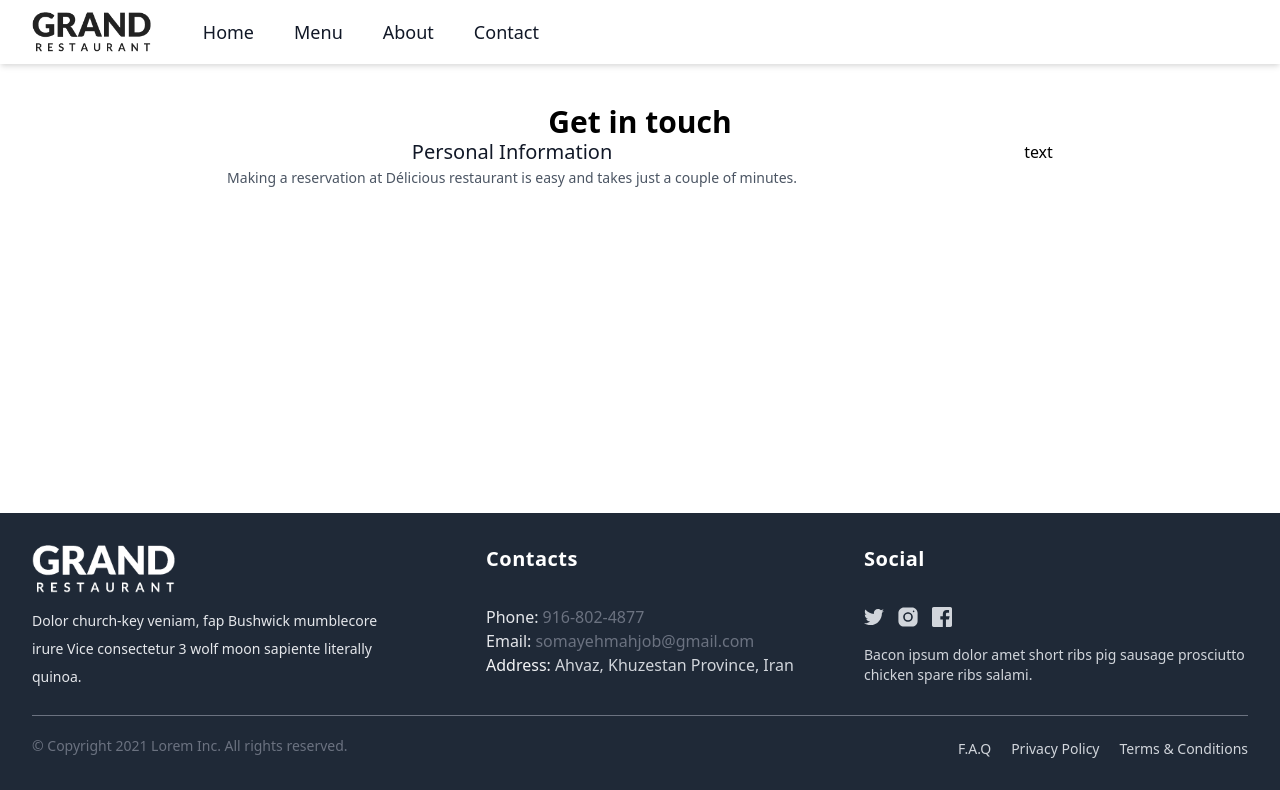
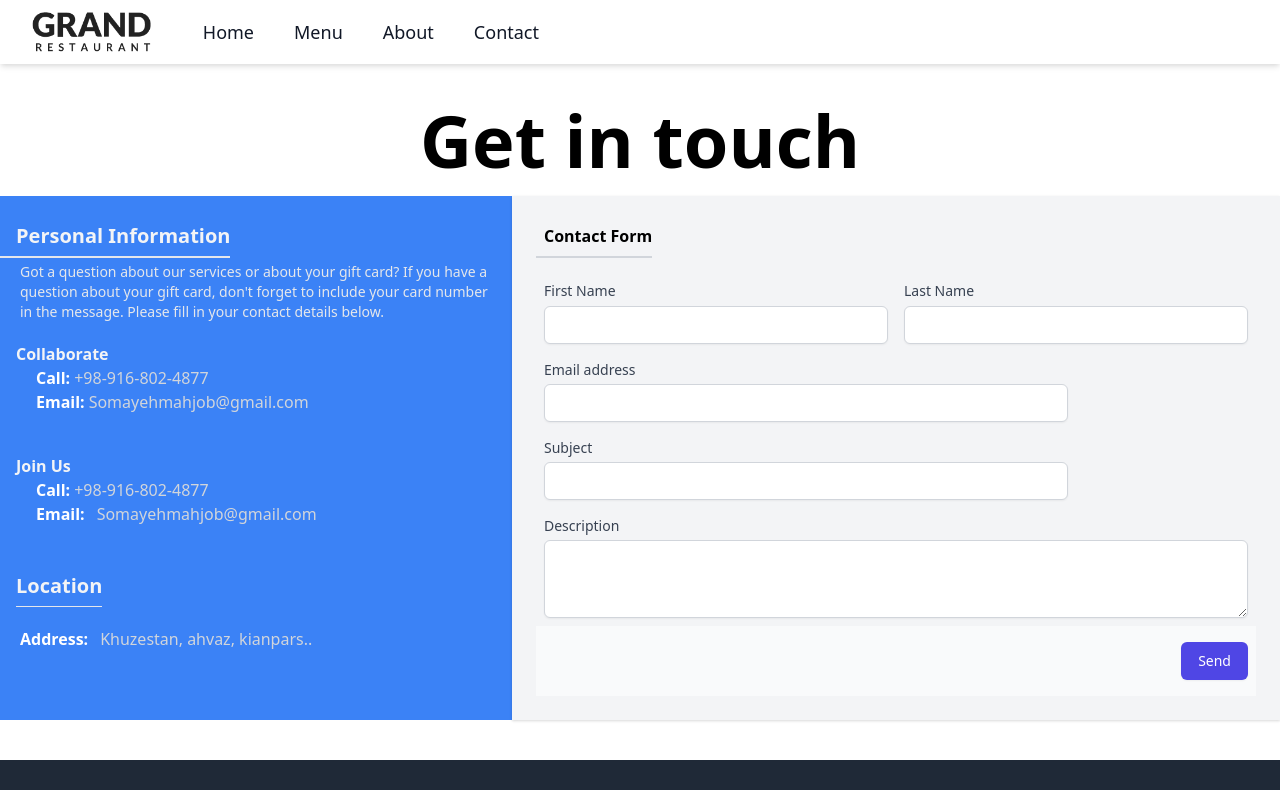
Before and after one commit to somayehmahjoob/restaurant, a React (Create React App) app: page /contact in a window 1280 px wide. Shown: the top 790 px of the page. Built offline with nearby package versions, Linux system fonts and the light colour scheme.

Commit message:
[Add] add form in contact page

```diff
--- /dev/null
+++ b/src/components/ContactFormComponent.js
@@ -0,0 +1,109 @@
+import React from 'react'
+
+const ContactFormComponent = () => {
+  return (
+    <>
+      <div className="text-left sm:px-0">
+        <form action="#" method="POST">
+          <div className="shadow overflow-hidden">
+            <div className="bg-gray-100 sm:p-6">
+              <div className="block text-left">
+                <h1 className="inline-flex font-bold pt-1 pb-2 mb-3 pl-2 border-b-2 border-transparent border-gray-300">
+                  Contact Form
+                </h1>
+              </div>
+              {/* Row first */}
+              <div className="flex flex-wrap">
+                <div className="w-full lg:w-1/2 px-2 py-2">
+                  <label
+                    htmlFor="first-name"
+                    className="block lg:inline-block text-sm font-medium text-gray-700"
+                  >
+                    First Name
+                  </label>
+                  <input
+                    type="text"
+                    name="first-name"
+                    id="first-name"
+                    autoComplete="given-name"
+                    className="mt-1 focus:ring-indigo-500 focus:border-indigo-500 block w-full shadow-sm sm:text-sm border-gray-300 rounded-md"
+                  />
+                </div>
+                <div className="w-full lg:w-1/2 px-2 py-2">
+                  <label
+                    htmlFor="last-name"
+                    className="block lg:inline-block text-sm font-medium text-gray-700"
+                  >
+                    Last Name
+                  </label>
+                  <input
+                    type="text"
+                    name="last-name"
+                    id="last-name"
+                    autoComplete="family-name"
+                    className="mt-1 focus:ring-indigo-500 focus:border-indigo-500 block w-full shadow-sm sm:text-sm border-gray-300 rounded-md"
+                  />
+                </div>
+              </div>
+              <div className="w-full px-2 py-2 md:w-3/4">
+                <label
+                  htmlFor="email-address"
+                  className="block text-sm font-medium text-gray-700"
+                >
+                  Email address
+                </label>
+                <input
+                  type="text"
+                  name="email-address"
+                  id="email-address"
+                  autoComplete="email"
+                  className="mt-1 focus:ring-indigo-500 focus:border-indigo-500 block w-full shadow-sm sm:text-sm border-gray-300 rounded-md"
+                />
+              </div>
+              <div className="w-full px-2 py-2 md:w-3/4">
+                <label
+                  htmlFor="subject-address"
+                  className="block text-sm font-medium text-gray-700"
+                >
+                  Subject
+                </label>
+                <input
+                  type="text"
+                  name="subject-address"
+                  id="subject-address"
+                  autoComplete="subject"
+                  className="mt-1 focus:ring-indigo-500 focus:border-indigo-500 block w-full shadow-sm sm:text-sm border-gray-300 rounded-md"
+                />
+              </div>
+              <div className="w-full px-2 py-2">
+                <label
+                  htmlFor="description-address"
+                  className="block text-sm font-medium text-gray-700"
+                >
+                  Description
+                </label>
+                <textarea
+                  rows={3}
+                  name="description-address"
+                  id="description-address"
+                  autoComplete="description"
+                  className="mt-1 focus:ring-indigo-500 focus:border-indigo-500 block w-full shadow-sm sm:text-sm border-gray-300 rounded-md"
+                />
+              </div>
+              <div className="px-2 py-4 bg-gray-50 text-right">
+                <button
+                  type="submit"
+                  className="inline-flex justify-center py-2 px-4 border border-transparent shadow-sm text-sm font-medium rounded-md text-white bg-indigo-600 hover:bg-indigo-700 focus:outline-none focus:ring-2 focus:ring-offset-2 focus:ring-indigo-500"
+                >
+                  Send
+                </button>
+              </div>
+            </div>
+          </div>
+        </form>
+      </div>
+    </>
+  );
+}
+
+export default ContactFormComponent
--- a/src/pages/contact.js
+++ b/src/pages/contact.js
@@ -1,26 +1,73 @@
 import React from 'react'
+import ContactFormComponent from '../components/ContactFormComponent';
 
 const contact = () => {
   return (
     <>
-      <div className="container flex-grow mt-10">
-        <h1 className="text-7xl font-bold md:text-3xl sm:text-lg">
+      <div className="flex-grow">
+        <div className="container my-10">
+          <h1 className="text-3xl mb-5 font-bold md:text-5xl lg:text-7xl">
             Get in touch
           </h1>
-        <div className="flex justify-evenly">
-          <div className="md:col-span-1">
-            <div className="px-4 sm:px-0">
-              <h3 className="text-xl font-medium leading-6 text-gray-900">
+          <div className="flex flex-wrap justify-evenly">
+            <div className="w-full xl:w-2/5 lg:w-2/5">
+              <div className="bg-blue-500 lg:h-full text-white">
+                <div className="p-5 sm:px-0 text-left">
+                  <h3 className=" pl-4 text-xl inline-flex font-extrabold border-b-2 leading-10 text-gray-100">
                     Personal Information
                   </h3>
-              <p className="mt-1 text-sm text-gray-600">
-                Making a reservation at Délicious restaurant is easy and takes
-                just a couple of minutes.
+                  <p className="mt-1 px-5 text-sm text-gray-200">
+                    Got a question about our services or about your gift card?
+                    If you have a question about your gift card, don't forget to
+                    include your card number in the message. Please fill in your
+                    contact details below.
                   </p>
+                  <div className="px-4 py-5">
+                    <h3 className="font-extrabold text-gray-100">
+                      Collaborate
+                    </h3>
+                    <div className="inline-block">
+                      <span className="mr-1 pl-5 font-bold">Call:</span>
+                      <span className="text-gray-300">+98-916-802-4877</span>
+                    </div>
+                    <div className="inline-block">
+                      <span className="mr-1 pl-5 font-bold">Email:</span>
+                      <span className="text-gray-300">
+                        Somayehmahjob@gmail.com
+                      </span>
                     </div>
                   </div>
-          <div className="mt-5 md:mt-0 md:col-span-2">
-            text
+                  <div className="px-4 py-5 text-left">
+                    <h3 className="font-extrabold text-gray-100">Join Us</h3>
+                    <div className="inline-block">
+                      <span className="mr-1 pl-5 font-bold">Call:</span>
+                      <span className="text-gray-300">+98-916-802-4877</span>
+                    </div>
+                    <div className="inline-block">
+                      <span className="mr-3 pl-5 font-bold">Email:</span>
+                      <span className="text-gray-300">
+                        Somayehmahjob@gmail.com
+                      </span>
+                    </div>
+                  </div>
+                  <div className="px-4 py-5 text-left">
+                    <h3 className="text-xl inline-flex font-extrabold border-b leading-10 text-gray-100">
+                      Location
+                    </h3>
+                    </div>
+                    <div className="inline-block">
+                      <span className="mr-3 pl-5 font-bold">Address:</span>
+                      <span className="text-gray-300">
+                        Khuzestan, ahvaz, kianpars..
+                      </span>
+
+                  </div>
+                </div>
+              </div>
+            </div>
+            <div className="w-full xl:w-3/5 lg:w-3/5">
+              <ContactFormComponent />
+            </div>
           </div>
         </div>
       </div>
```
Lines whose indentation alone changed are shown as unchanged.
